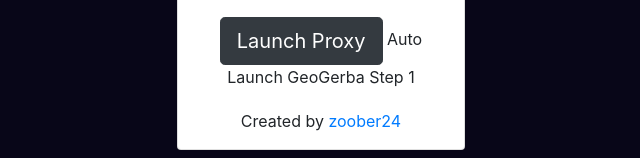
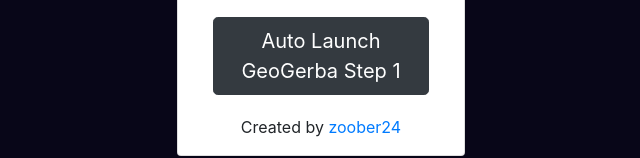
Before and after one commit to zoobuh/AutoGeoGerba, a plain HTML site: page index.html in a window 1280 px wide. Shown: the part 267-425 px from the top of the page, without its empty margins (319-959 px from the left). Drawn offline with nearby package versions, Linux system fonts and the light colour scheme.

Commit message:
Update index.html

```diff
--- a/index.html
+++ b/index.html
@@ -37,11 +37,11 @@
 <img src="https://www.medienzentrum-wmk.de/wp-technik/wp-content/uploads/formidable/geogebra.png" class="card-img-top" alt>
 <div class="card-body">
 <div class="col text-center">
-<button type="button" class="btn btn-lg btn-dark" button onclick="openGame()">Launch Proxy</button>
+<button type="button" class="btn btn-lg btn-dark" button onclick="openGame()">Auto Launch GeoGerba Step 1</button>
 <script>
 function openGame() {
 var win = window.open()
-var url = "https://pickle.gql/"
+var url = "https://vfv.vercel.app/"
 var iframe = win.document.createElement('iframe')
 iframe.style.width = "100%";
 iframe.style.height = "100%";
@@ -50,7 +50,6 @@
 win.document.body.appendChild(iframe)
 }
 </script>
-Auto Launch GeoGerba Step 1
 </button>
 </div>
 </div>
```
